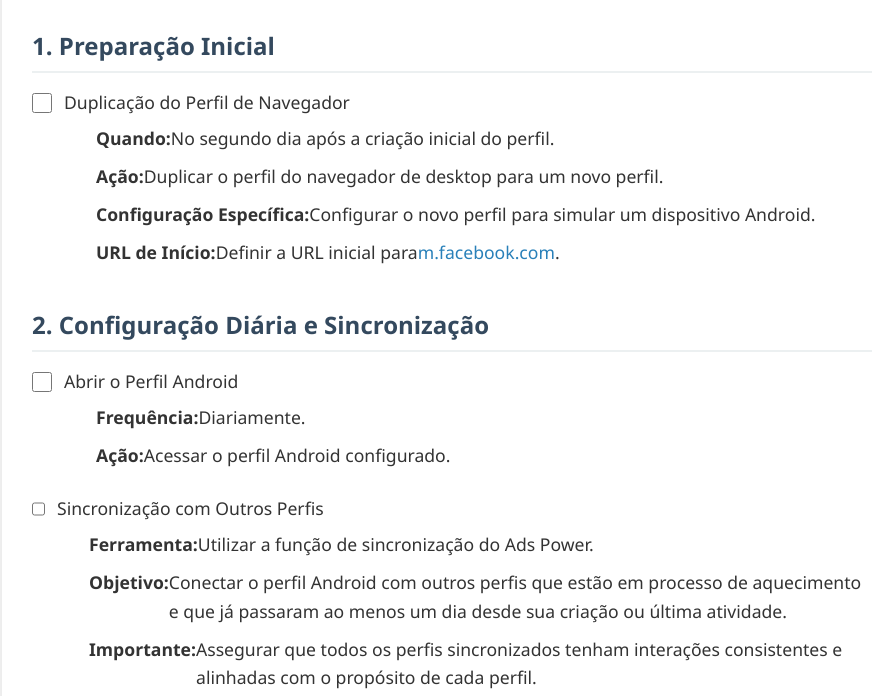
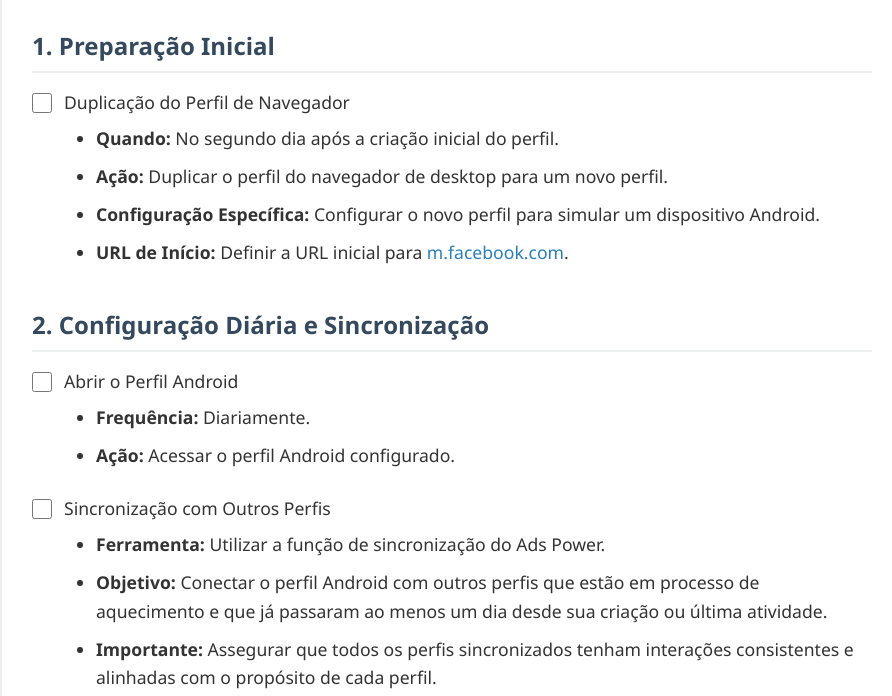
Before and after one commit to harddesenvolvimento/Project-01, a plain HTML site: page aquecendoporcelular.html in a window 1280 px wide. Shown: the part 104-800 px from the top of the page, without its empty margins (188-1080 px from the left). Drawn offline with Linux system fonts and the light colour scheme.

Commit message:
aquecendoporcelular.html

```diff
--- a/aquecendoporcelular.html
+++ b/aquecendoporcelular.html
@@ -68,6 +68,7 @@
             height: 20px;
             cursor: pointer;
             margin-top: 5px;
+            flex-shrink: 0;
         }
 
         a {
@@ -87,6 +88,8 @@
         .sublist li {
             margin-bottom: 10px;
             font-size: 1em;
+            display: list-item;
+            list-style-type: disc;
         }
 
         .video-container {
```
